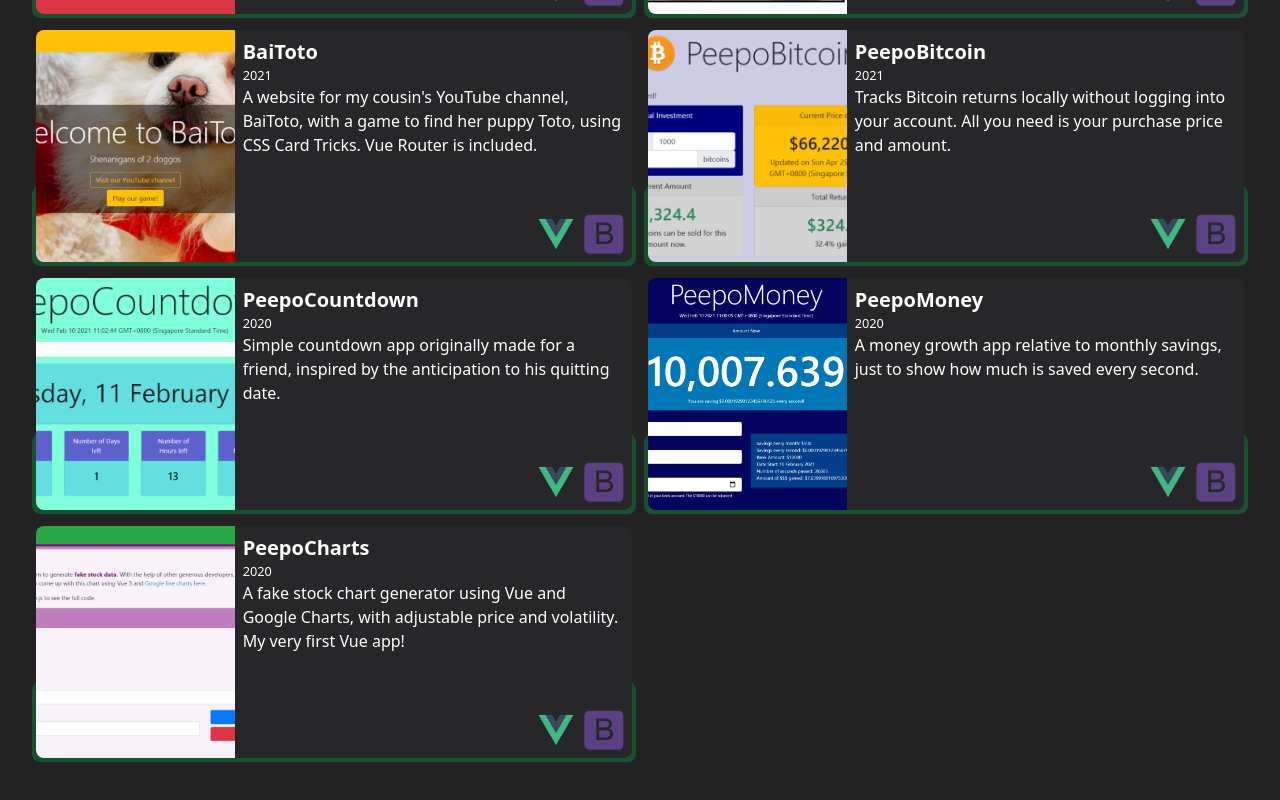
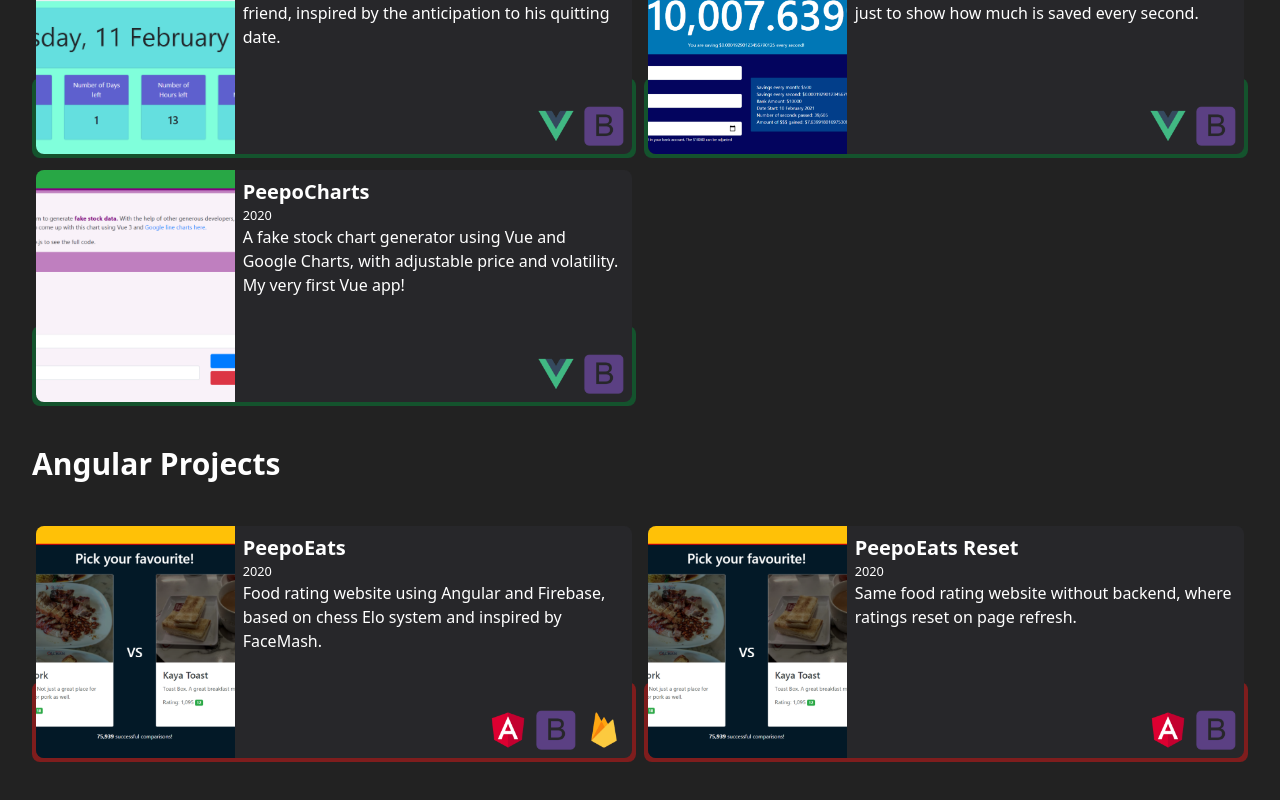
Before and after one commit to zschuah/portfolio, a React (Vite) app: page / in a window 1280 px wide. Shown: the part 2146-2946 px from the top of the page. Built offline with nearby package versions, Linux system fonts and the light colour scheme.

Commit message:
updated office cocktail date

```diff
--- a/src/assets/projects.ts
+++ b/src/assets/projects.ts
@@ -157,7 +157,7 @@ const PROJECT_LIST = [
     name: "Merry Christmas Corgi",
     frame: "vue",
     desc: "Website that fetches random Corgi images from Unsplash API. Image toggles between Christmas tree and random Corgi on request.",
-    year: 2022,
+    year: 2023,
     url: "https://merry-christmas-corgi.netlify.app/",
     descFull:
       "This was a simple site that I created, testing out the Unsplash API to fetch images of random Corgis. Every time the image flips to the Christmas tree, it will post a GET request to the API to fetch another Corgi image.",
--- a/src/pages/Home.tsx
+++ b/src/pages/Home.tsx
@@ -9,7 +9,7 @@ type PropTypes = {
 };
 
 const Home = ({ projectList }: PropTypes) => {
-  const [sectionList] = useState(["React", "Angular", "Vue"]);
+  const [sectionList] = useState(["React", "Vue", "Angular"]);
 
   return (
     <main>
```
